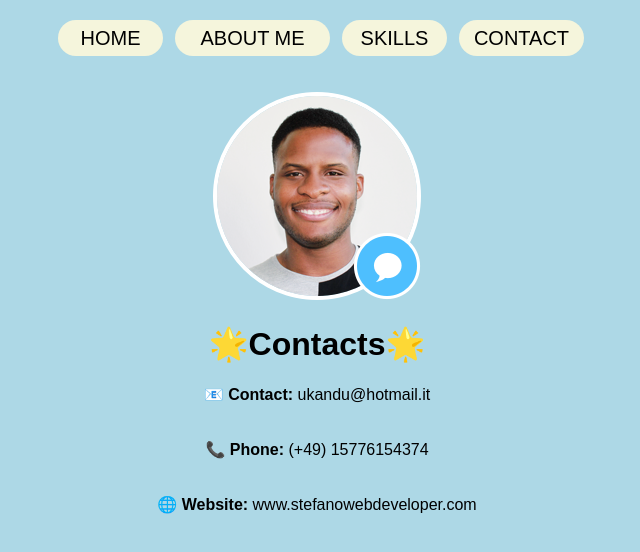
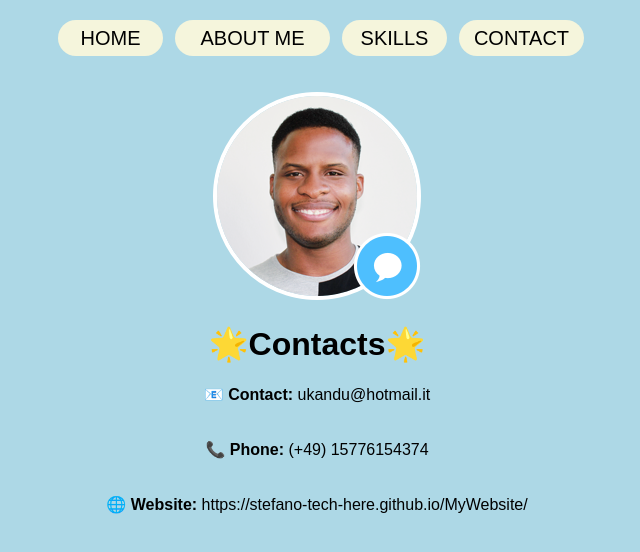
Before and after one commit to Stefano-tech-here/MyWebsite, a plain HTML site: page contacts.html in a window 1280 px wide. Shown: the whole page, without its empty margins (323-963 px from the left). Drawn offline with Linux system fonts and the light colour scheme.

Commit message:
Update contacts.html

```diff
--- a/contacts.html
+++ b/contacts.html
@@ -39,7 +39,7 @@
     <br>
     <br>
     <p class="website">
-    <b>🌐 Website:</b> www.stefanowebdeveloper.com</p>
+    <b>🌐 Website:</b> https://stefano-tech-here.github.io/MyWebsite/</p>
     </center>
 
 
```
